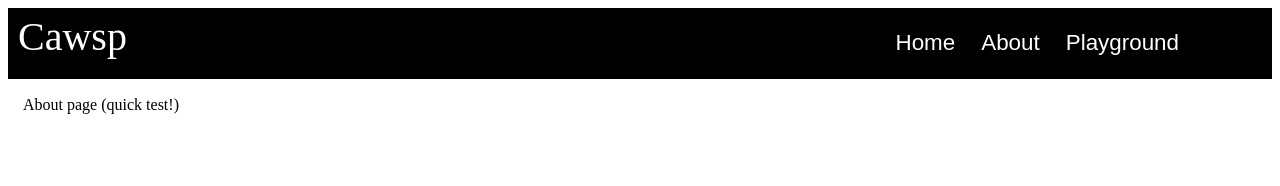
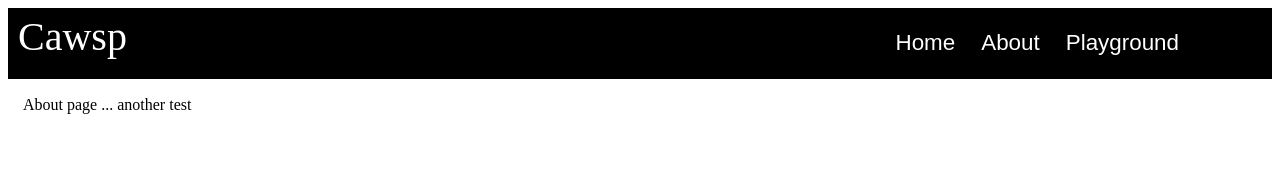
Before and after one commit to lcawkell/cawsp, a React app: page /About in a window 1280 px wide. Shown: the top 186 px of the page. Built offline with nearby package versions, Linux system fonts and the light colour scheme.

Commit message:
Last test

```diff
--- a/src/components/About.tsx
+++ b/src/components/About.tsx
@@ -18,7 +18,7 @@ class About extends React.Component<AboutProps, AboutState> {
     render() {
         return (
             <div>
-                About page (quick test!)
+                About page ... another test
             </div>
         );
     }
```
